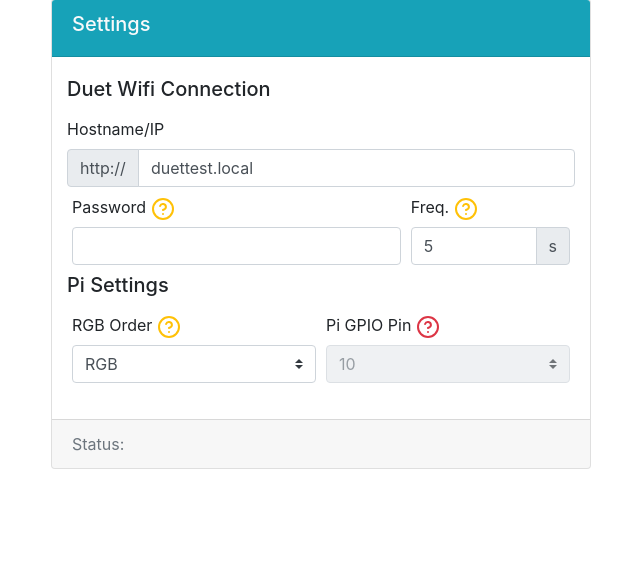
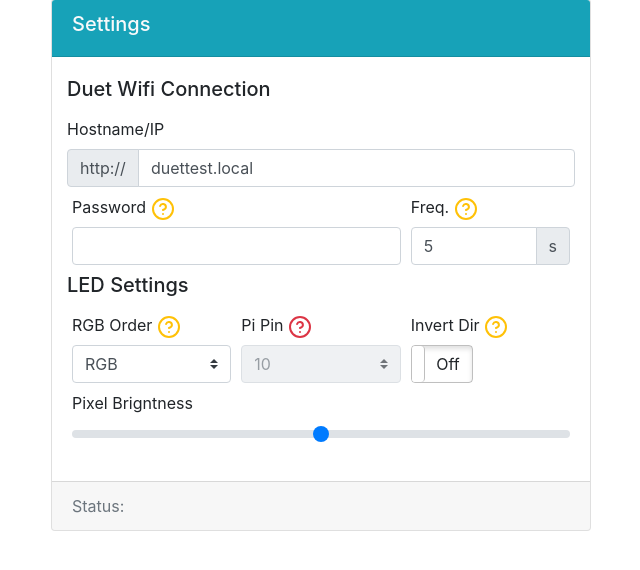
Before and after one commit to barskey/DuetWifiLed, a Flask app: page /settings in a window 1280 px wide. Shown: the part 81-651 px from the top of the page, without its empty margins (319-959 px from the left). Run offline with Flask 2, Linux system fonts and the light colour scheme; data comes from the database, SQL or seed files in the repository; both versions use the stored data as it was before the commit; some libraries are stand-ins or nearby versions.

Commit message:
Settings for brightness and invert dir

```diff
--- a/app/__init__.py
+++ b/app/__init__.py
@@ -97,9 +97,9 @@ def startup():
             logger.setLevel(logging.INFO)
         elif s.loglevel == 'debug':
             logger.setLevel(logging.DEBUG)
+        pixels.brightness = s.brightness
         app.config['NEO_PIXELS'] = s.num_pixels
         app.config['NUM_RINGS'] = s.num_rings
-        app.config['ORDER'] = neopixel.GRB
         if s.order == 'RGB':
             app.config['ORDER'] = neopixel.RGB
         elif s.order == 'RGBW':
@@ -110,7 +110,6 @@ def startup():
             app.config['ORDER'] = neopixel.GRBW
         pixels.order = app.config['ORDER']
 
-        app.config['PIXEL_PIN'] = board.D10
         if s.pixel_pin == 10:
             app.config['PIXEL_PIN'] = board.D10
         elif s.pixel_pin == 12:
--- a/app/models.py
+++ b/app/models.py
@@ -11,6 +11,8 @@ class Settings(db.Model):
     num_pixels = db.Column(db.Integer)
     num_rings = db.Column(db.Integer)
     loglevel = db.Column(db.String(10))
+    brightness = db.Column(db.Float)
+    invert_dir = db.Column(db.Integer)
 
     def __repr__(self):
         return 'hostname:{}'.format(self.hostname)
--- a/app/routes.py
+++ b/app/routes.py
@@ -33,7 +33,10 @@ def update_settings():
     s.hostname = request.form.get('hostname')
     s.password = request.form.get('password')
     s.interval = int(0 if request.form.get('interval') == '' else request.form.get('interval')) # TODO modify duet_status job with new interval
-    s.pixel_pin = int(0 if request.form.get('neo1pin', '') == '' else request.form.get('neo1pin'))
+    s.brightness = float(request.form.get('brightness'))
+    pixels.brightness = s.brightness
+    s.invert_dir = 1 if request.form.get('invert-dir') == 'true' else 0
+
     s.order = request.form.get('order')
     if s.order == 'RGB':
         app.config['ORDER'] = neopixel.RGB
@@ -44,9 +47,8 @@ def update_settings():
     elif s.order == 'GRBW':
         app.config['ORDER'] = neopixel.GRBW
     pixels.order = app.config['ORDER']
-    print(app.config['ORDER'])
 
-    app.config['PIXEL_PIN'] = board.D10
+    s.pixel_pin = int(0 if request.form.get('neo1pin', '') == '' else request.form.get('neo1pin'))
     if s.pixel_pin == 10:
         app.config['PIXEL_PIN'] = board.D10
     elif s.pixel_pin == 12:
@@ -107,7 +109,6 @@ def update_action():
 @app.route('/test_event', methods=['GET', 'POST'])
 def test_event():
     settings = Settings.query.first()
-    order = settings.order
     ring_num = int(request.form.get('ring'))
     action_params = {
         'action': int(request.form.get('action')),
--- a/app/templates/settings.html
+++ b/app/templates/settings.html
@@ -37,7 +37,7 @@
                         </div>
                     </div>
                     <div class="form-row mb-2">
-                        <h5>Pi Settings</h5>
+                        <h5>LED Settings</h5>
                     </div>
                     <div class="form-row mb-2">
                         <div class="col">
@@ -50,14 +50,23 @@
                             </select>
                         </div>
                         <div class="col">
-                            <label for="order" class="custom-label">Pi GPIO Pin</label>&nbsp;<span data-feather="help-circle" class="text-danger" data-toggle="tooltip" title="NOTE: Must be GPIO10 so app can run without sudo. Changing this currently does NOTHING."></span>
+                            <label for="order" class="custom-label">Pi Pin</label>&nbsp;<span data-feather="help-circle" class="text-danger" data-toggle="tooltip" title="NOTE: Must be GPIO10 so app can run without sudo. Changing this currently does NOTHING."></span>
                             <select class="custom-select pdwn-setting" id="neo1pin" name="neo1pin" disabled>
-                                <option value="">Pin...</option>
                                 <option value=10 {% if settings.pixel_pin == 10 %}selected{% endif %}>10</option>
                                 <option value=12 {% if settings.pixel_pin == 12 %}selected{% endif %}>12</option>
                                 <option value=18 {% if settings.pixel_pin == 18 %}selected{% endif %}>18</option>
                                 <option value=21 {% if settings.pixel_pin == 21 %}selected{% endif %}>21</option>
                             </select>
+                        </div>
+                        <div class="col">
+                            <label for="invert-dir" class="custom-label">Invert Dir</label>&nbsp;<span data-feather="help-circle" class="text-warning" data-toggle="tooltip" title="If your rings count up from 0 in CCW direction, set this to reverse."></span>
+                            <input type="checkbox" name="invert-dir" id="invert-dir" data-toggle="toggle" {% if settings.invert_dir == 1 %}checked{% endif %}>
+                        </div>
+                    </div>
+                    <div class="row">
+                        <div class="col">
+                            <label for="brightness" class="custom-label">Pixel Brigntness</label>
+                            <input type="range" class="custom-range pdwn-setting" name="brightness" min="0" max="1" step="0.01" value="{{ settings.brightness }}">
                         </div>
                     </div>
                 </form>
```
Also changed, not shown: app/app.db (deleted).
